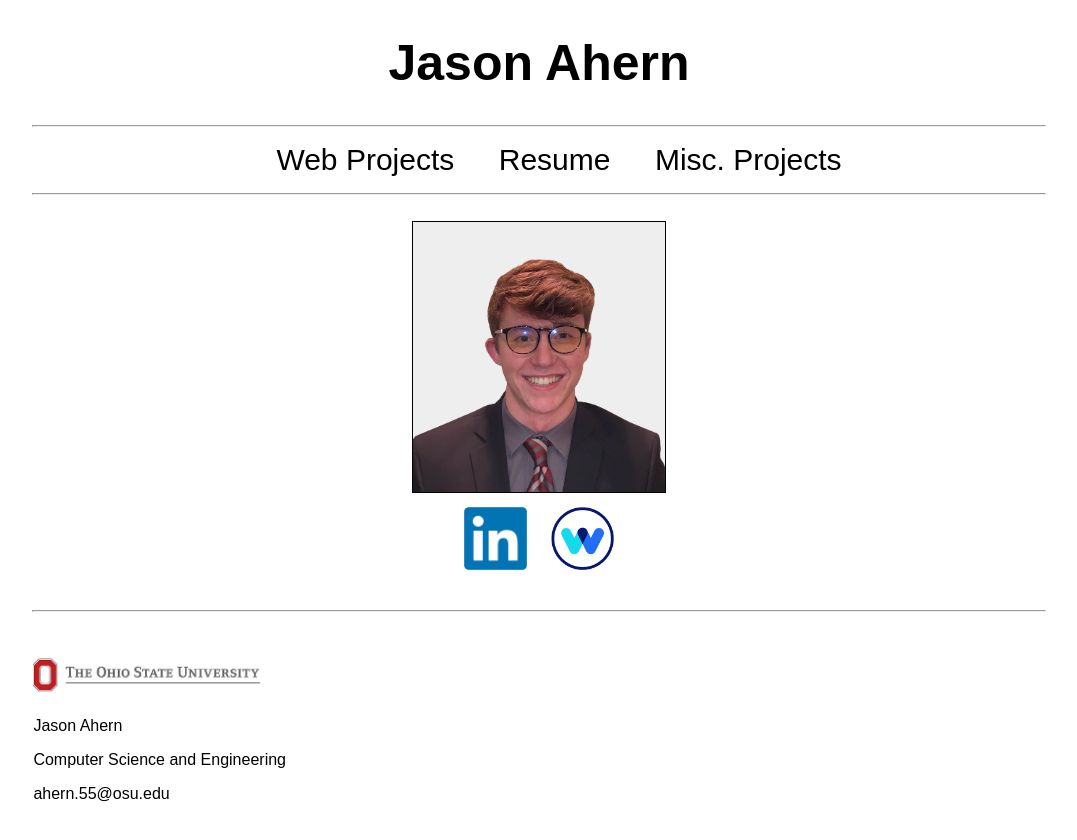
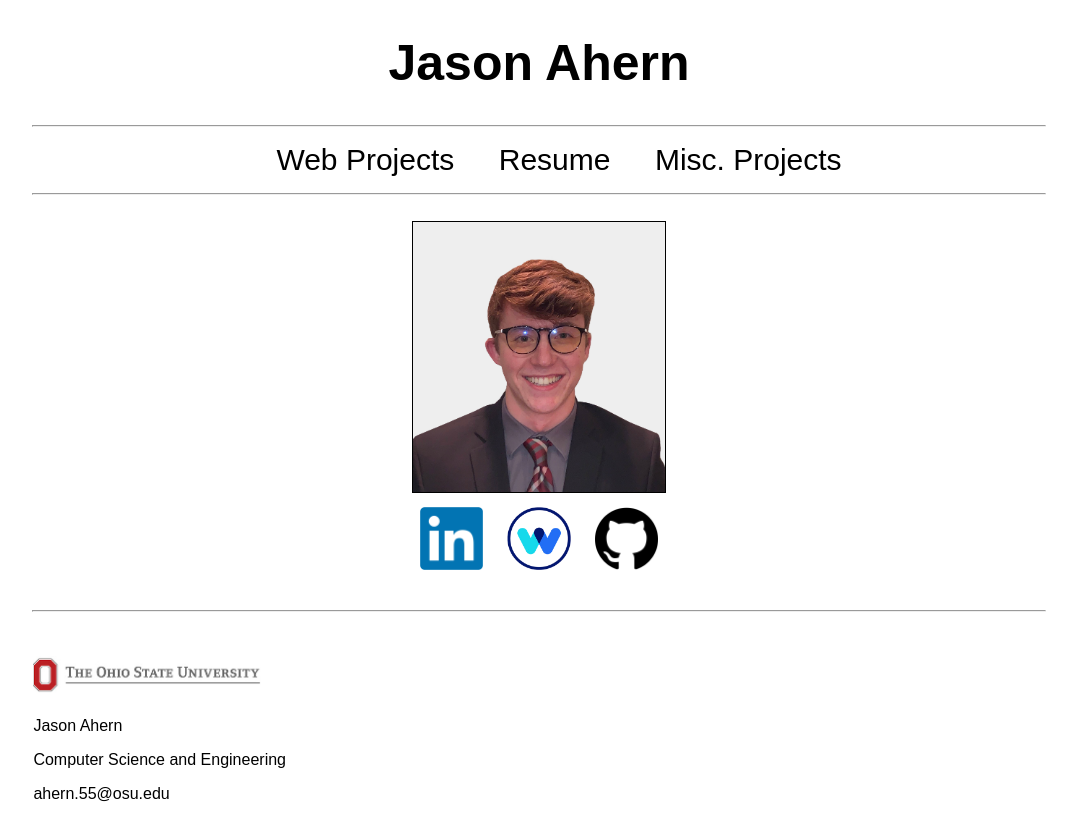
Before and after one commit to ahern55/personalWebsite, a plain HTML site: page index.html in a window 1280 px wide. Shown: the whole page, without its empty margins (101-1178 px from the left). Drawn offline with Linux system fonts and the light colour scheme.

Commit message:
github logo

```diff
--- a/index.html
+++ b/index.html
@@ -93,6 +93,7 @@
 
     <p><a href="https://www.linkedin.com/in/jason-ahern-589b09185/" target=_blank><img src="images/LinkedIn-Logo.png"/></a><p>
     <p><a href="https://www.wayup.com/profile/Jason-Ahern-7346b5e4e7/" target=_blank><img src="images/wayup.png"/></a></p>
+    <p><a href="https://github.com/ahern55" target=_blank><img src="images/github-logo.png"/></a></p>
 
 </div>
 <br><hr><br>
```
Also changed, not shown: images/github-logo.png (added).
